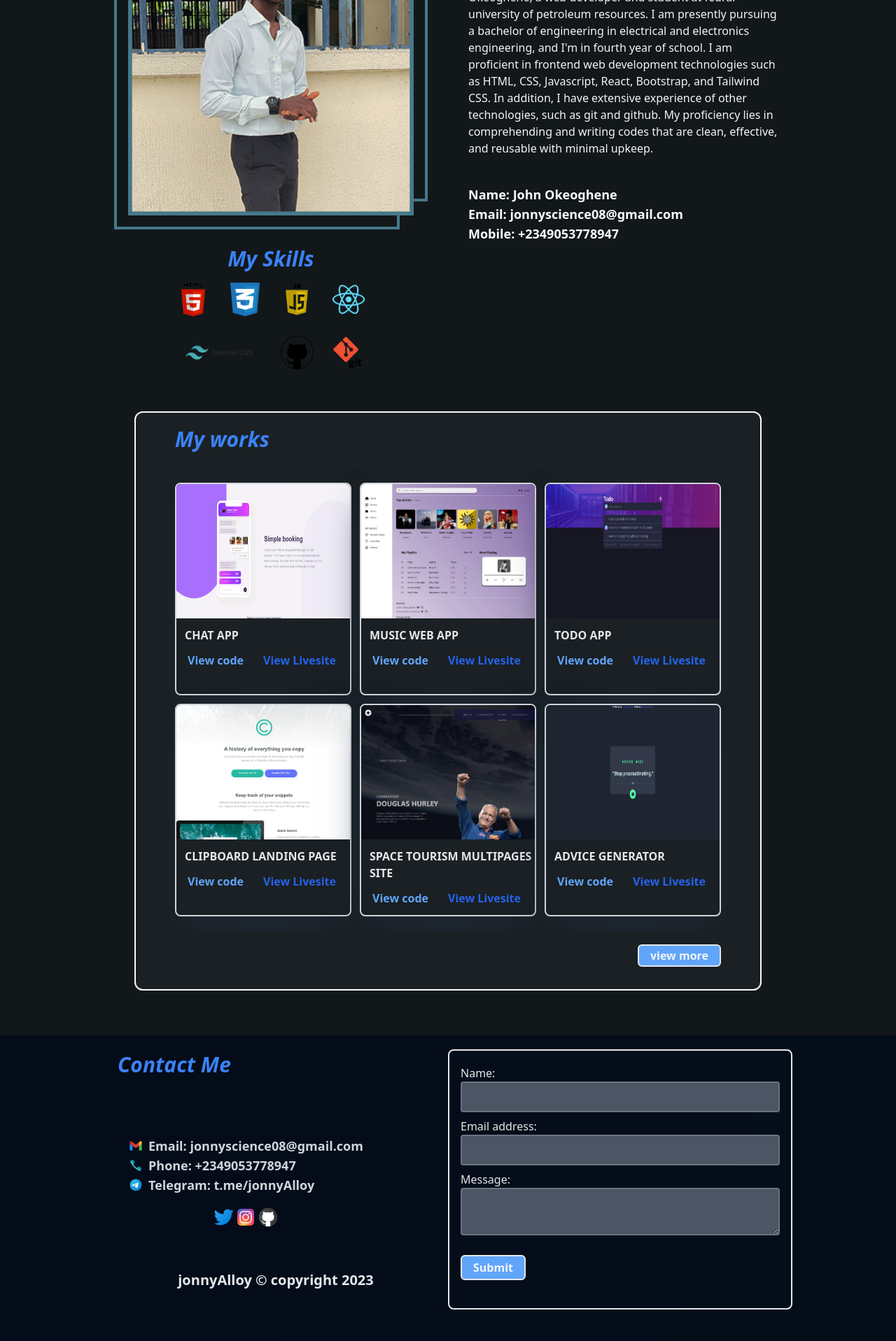
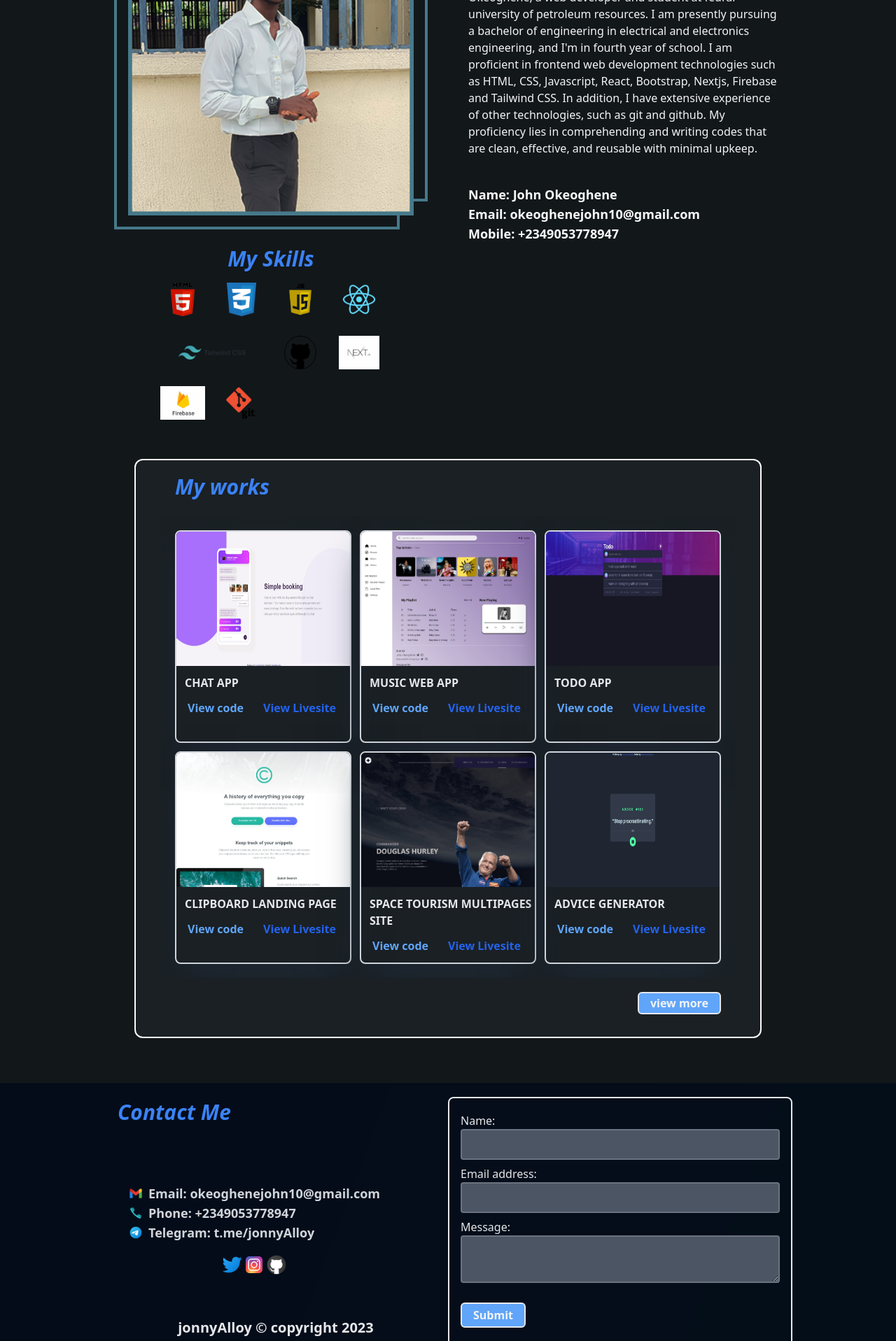
Before and after one commit to AlloyC/portfolio-app, a React (Create React App) app: page / in a window 1280 px wide. Shown: the part 1000-2917 px from the top of the page at 70% size. Built offline with nearby package versions, Linux system fonts and the light colour scheme; the HTML template or start-up script is replaced by a standard one.

Commit message:
updated email and skills

```diff
--- a/src/components/About.js
+++ b/src/components/About.js
@@ -6,8 +6,11 @@ import javascriptLogo from "../images/javascript-logo.png";
 import reactLogo from "../images/react-javascript.png";
 import tailwindcssLogo from "../images/tailwindcss_logo.png";
 import cssLogo from "../images/css-logo.png";
+import nextLogo from "../images/nextjs.jpeg";
+import firebaseLogo from "../images/fiebase.png";
 
 const About = () => {
+  const mailto = "okeoghenejohn10@gmail.com";
   return (
     <section className="relative left-[50%] translate-x-[-50%] container md:max-w-6xl lg:items-center justify-items-center grid lg:gap-5 lg:grid-cols-2 lg:row-auto px-7 py-14 lg:px-20 grid-flow-row-dense">
       <div className="bd-profile container max-w-md">
@@ -30,15 +33,20 @@ const About = () => {
           am presently pursuing a bachelor of engineering in electrical and
           electronics engineering, and I'm in fourth year of school. I am
           proficient in frontend web development technologies such as HTML, CSS,
-          Javascript, React, Bootstrap, and Tailwind CSS. In addition, I have
-          extensive experience of other technologies, such as git and github. My
-          proficiency lies in comprehending and writing codes that are clean,
-          effective, and reusable with minimal upkeep.
+          Javascript, React, Bootstrap, Nextjs, Firebase and Tailwind CSS. In
+          addition, I have extensive experience of other technologies, such as
+          git and github. My proficiency lies in comprehending and writing codes
+          that are clean, effective, and reusable with minimal upkeep.
         </p>
 
         <div className="text-gray-50 self-start font-semibold mt-10 text-lg">
           <h3>Name: John Okeoghene</h3>
-          <h3>Email: jonnyscience08@gmail.com</h3>
+          <h3>
+            Email:{" "}
+            <a className="cursor-pointer" href={`mailto:${mailto}`}>
+              okeoghenejohn10@gmail.com
+            </a>
+          </h3>
           <h3>Mobile: +2349053778947</h3>
         </div>
       </section>
@@ -66,6 +74,12 @@ const About = () => {
             <img src={githubLogo} alt="" className="h-12" />
           </li>
           <li>
+            <img src={nextLogo} alt="" className="h-12" />
+          </li>
+          <li>
+            <img src={firebaseLogo} alt="" className="h-12" />
+          </li>
+          <li>
             <img src={gitLogo} alt="" className="h-12" />
           </li>
         </ul>
--- a/src/components/Contacts.js
+++ b/src/components/Contacts.js
@@ -7,6 +7,7 @@ import instagram from "../images/icons8-instagram-96.png";
 import github from "../images/icons8-github-96.png";
 
 const Footer = () => {
+  const mailto = "okeoghenejohn10@gmail.com";
   return (
     <div
       id="contact"
@@ -51,12 +52,14 @@ const Footer = () => {
           />
         </form>
         <div className="flex flex-col justify-start items-start w-fit md:row-start-2 md:row-end-3 col-start-1 col-end-2 md:px-9">
-          <div className="flex justify-center items-center gap-2">
-            <img src={mail} className="h-5" alt="mail icon" />
-            <p className="text-gray-300 md:text-lg font-semibold">
-              Email: jonnyscience08@gmail.com
-            </p>
-          </div>
+          <a className="cursor-pointer" href={`mailto:${mailto}`}>
+            <div className="flex justify-center items-center gap-2">
+              <img src={mail} className="h-5" alt="mail icon" />
+              <p className="text-gray-300 md:text-lg font-semibold">
+                Email: okeoghenejohn10@gmail.com
+              </p>
+            </div>
+          </a>
           <div className="flex justify-center items-center gap-2">
             <img src={phone} className="h-5" alt="mail icon" />
             <p className="text-gray-300 md:text-lg font-semibold">
```
Also changed, not shown: src/images/fiebase.png (added), src/images/nextjs.jpeg (added).
